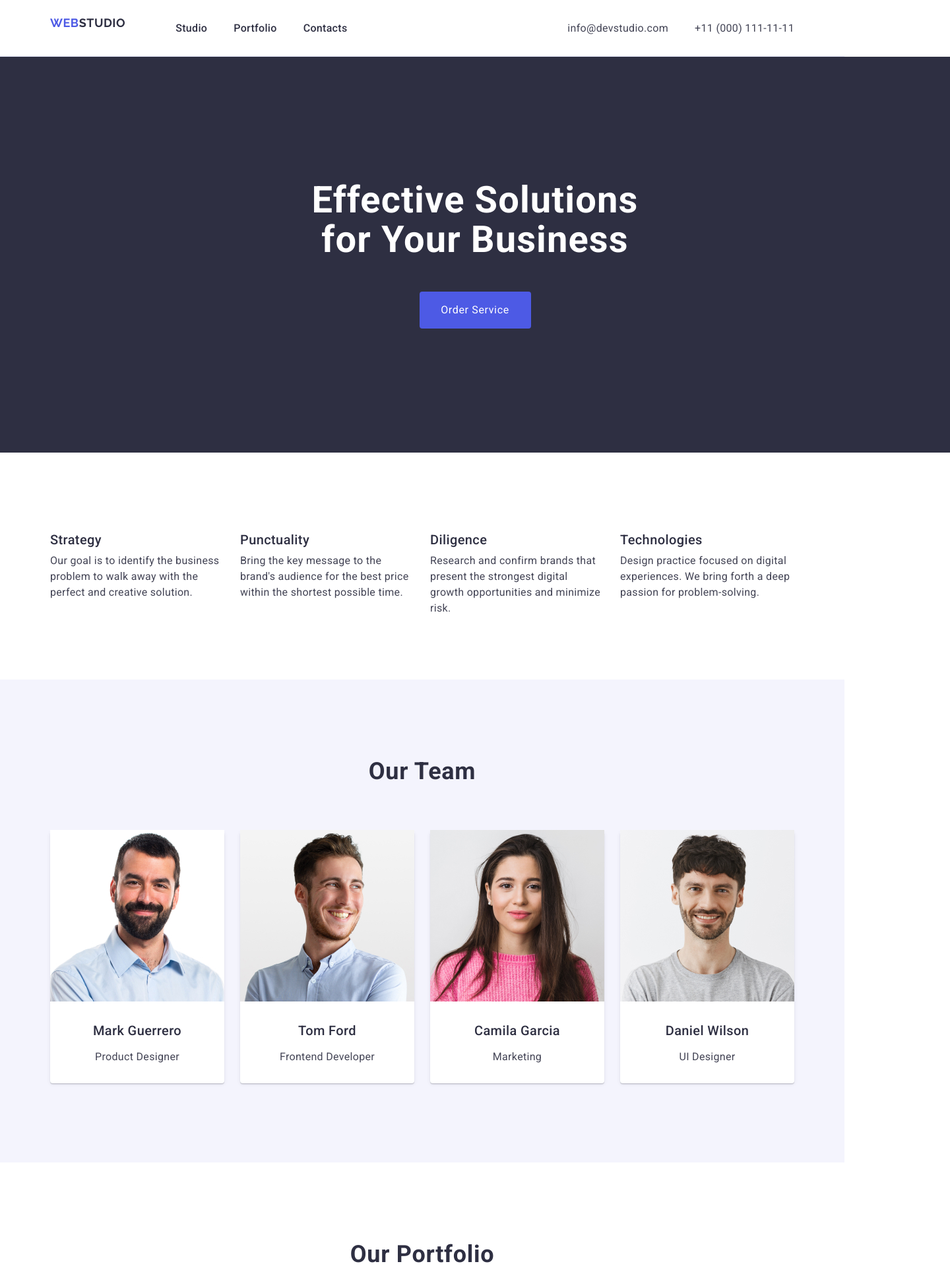
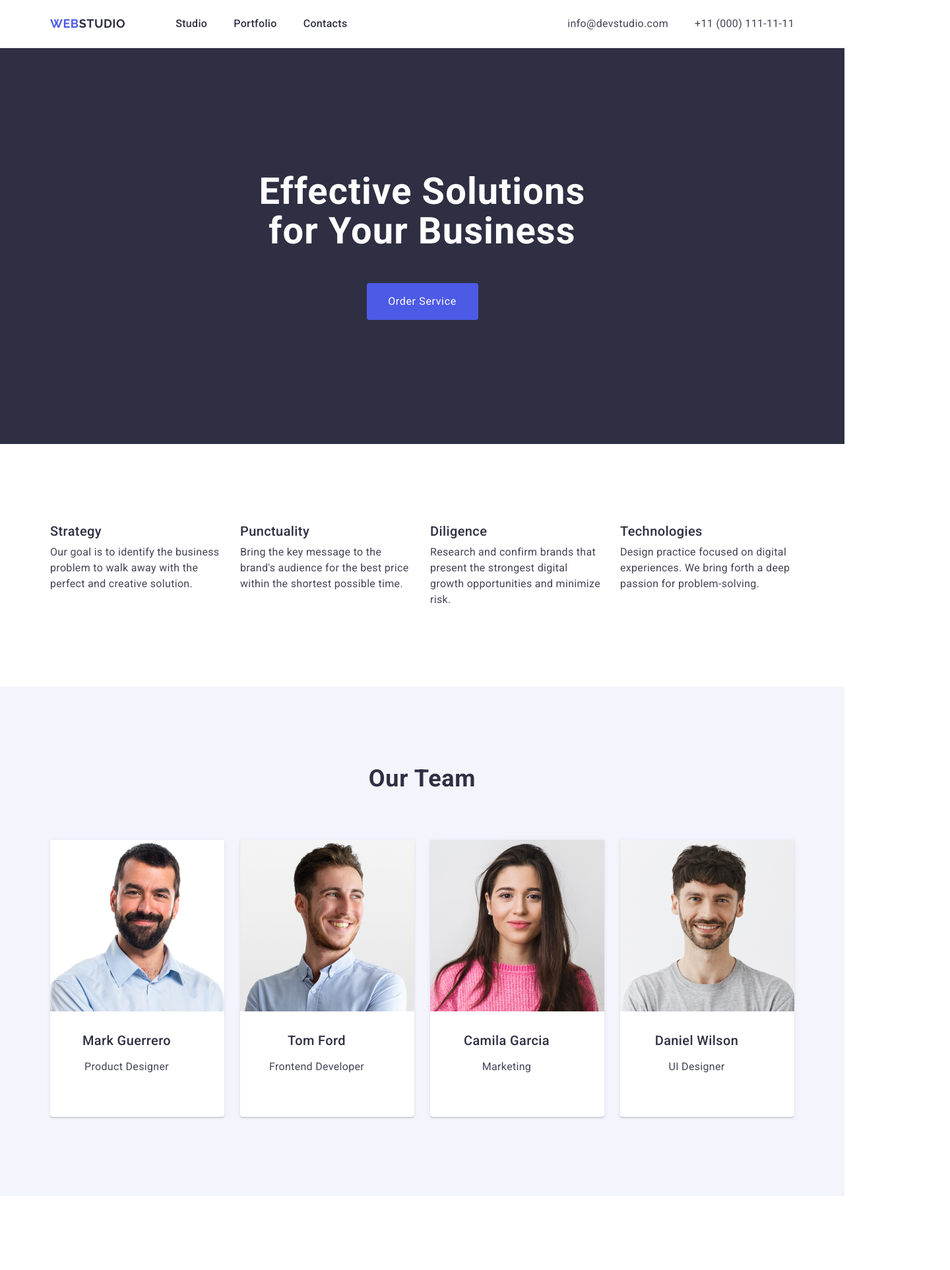
Before and after one commit to ihor-mazurenko/goit-markup-hw-03, a plain HTML site: page index.html in a window 1280 px wide. Shown: the top 1925 px of the page at 66% size, 1440 px wide, since content can reach past the window. Drawn offline with nearby package versions, Linux system fonts and the light colour scheme.

Commit message:
mistakes

```diff
--- a/css/styles.css
+++ b/css/styles.css
@@ -57,12 +57,9 @@ img {
     letter-spacing: 0.03em;
     text-transform: uppercase;
     color: #4d5ae5;
+    margin-right: 76px;
 }
 
-.header-logo {
-    padding: 24px 0;
-    margin-right: 76px;
-}
 
 .header-logo .logo-part {
     color: #2e2f42;
@@ -118,8 +115,6 @@ img {
 
 
 .title {
-    width: 1440px;
-    height: 600px;
     padding: 188px 0 188px;
     background-color: #2e2f42;
 }
@@ -133,7 +128,7 @@ img {
 .title-text {
     margin-left: auto;
     margin-right: auto;
-    padding-bottom: 48px;
+    margin-bottom: 48px;
     font-weight: 700;
     font-size: 56px;
     line-height: 1.07;
@@ -162,7 +157,7 @@ img {
     border-radius: 4px;
     padding: 16px 32px;
     min-width: 169px;
-    height: 56px;
+
 }
 
 .title-button:hover,
@@ -198,7 +193,7 @@ img {
     justify-content: flex-start;
     flex-direction: column;
     width: calc((100% - 72px) / 4);
-    height: 104px;
+
 }
 
 .content-title {
@@ -239,8 +234,6 @@ background: #f4f4fd;
 }
 
 .team-card {
-    display: flex;
-    align-items: center;
     justify-content: center;
     flex-direction: column;
     gap: 32px;
@@ -248,7 +241,6 @@ background: #f4f4fd;
     border-radius: 0 0 4px 4px;
     padding: 0px 0px 32px 0px;
     width: calc((100% - 72px) / 4);
-    height: 380px;
     box-shadow: 0 2px 1px 0 rgba(46, 47, 66, 0.08), 0 1px 1px 0 rgba(46, 47, 66, 0.16), 0 1px 6px 0 rgba(46, 47, 66, 0.08);
     background: #fff;
 }
@@ -260,7 +252,6 @@ background: #f4f4fd;
     flex-direction: column;
     gap: 8px;
     width: 232px;
-    height: 56px;
     padding: 32px 0;
 }
 
@@ -301,9 +292,7 @@ background: #f4f4fd;
 }
 
 .portfolio-box {
-
     width: 360px;
-    height: 420px;
 }
 
 .portfolio-list {
@@ -341,7 +330,6 @@ background: #f4f4fd;
 }
 .logo {
     display: inline-block;
-    margin-bottom: 16px;
 }
 
 .footer-text {
@@ -351,4 +339,5 @@ background: #f4f4fd;
     letter-spacing: 0.02em;
     color: #f4f4fd;
     max-width: 264px;
+    margin-top: 16px;
 }
```
